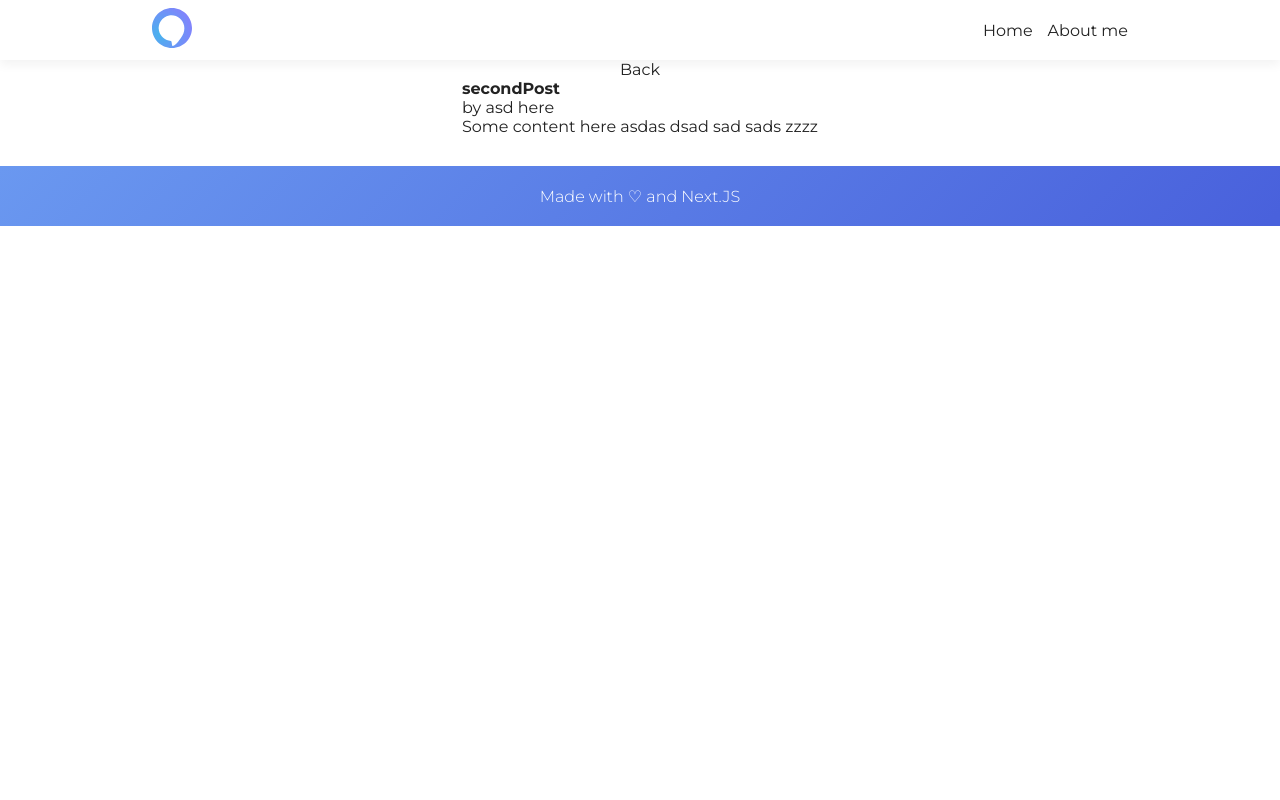
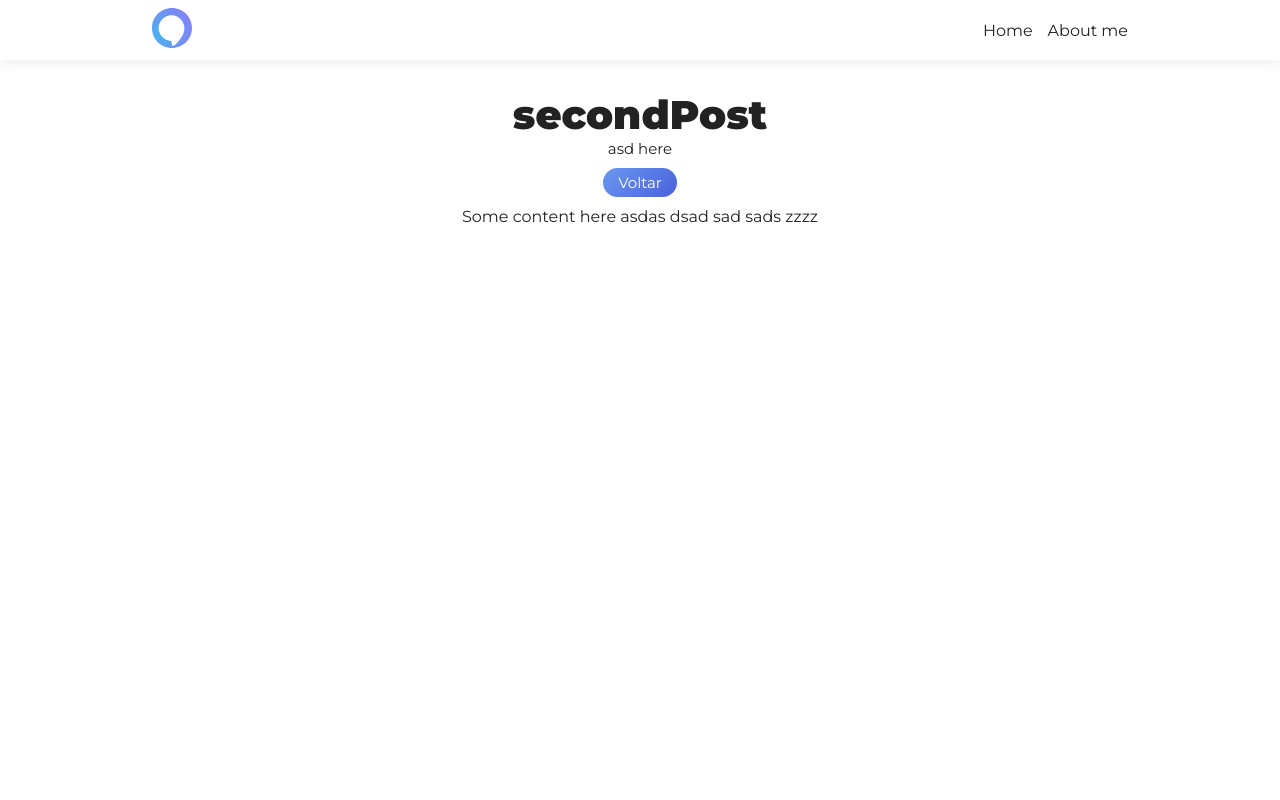
Before and after one commit to massaaki/personal-blog, a Next.js app: page /post/mySecondPost in a window 1280 px wide. Shown: the top 800 px of the page. Built offline with nearby package versions, Linux system fonts and the light colour scheme.

Commit message:
feat: added post base layout && Adjust header component

```diff
--- a/src/pages/about/index.tsx
+++ b/src/pages/about/index.tsx
@@ -4,7 +4,7 @@ import HeaderSection from 'shared/components/HeaderSection';
 const aboutPage = () => {
   return (
     <DefaultLayout pageTitle="About page">
-      <div className="container">
+      <div className="main">
         <HeaderSection
           topText="Hello, I'm"
           mainText="Maurício Massaaki"
--- a/src/pages/index.tsx
+++ b/src/pages/index.tsx
@@ -19,7 +19,7 @@ interface IRequest {
 const HomePage = ({ posts }: IRequest) => {
   return (
     <DefaultLayout pageTitle="Mauricio Massaaki - Entrepeneur & Passionate Developer">
-      <div className="container">
+      <div className="main">
         <HeaderSection
           topText="Hello world,"
           mainText="Welcome to learn"
--- a/src/pages/post/[postname].tsx
+++ b/src/pages/post/[postname].tsx
@@ -2,6 +2,8 @@ import Link from 'next/link';
 import matter from 'gray-matter';
 import ReactMarkdown from 'react-markdown';
 import DefaultLayout from 'shared/layout/DefaultLayout';
+import { PostContent, Article, Title, Author } from './styles';
+import Headersection from 'shared/components/HeaderSection';
 
 interface IRequest {
   frontmatter: {
@@ -20,18 +22,19 @@ const post = ({ frontmatter, markdownBody }: IRequest) => {
 
   return (
     <DefaultLayout pageTitle={frontmatter.title}>
-      <Link href="/">
-        <a> Back</a>
-      </Link>
+      <div className="main">
+        <Article>
+          <Title>{frontmatter.title}</Title>
+          <Author>{frontmatter.author}</Author>
+          <Link href="/">
+            <a>Voltar</a>
+          </Link>
 
-      <article>
-        <h1>{frontmatter.title}</h1>
-        <p>by {frontmatter.author}</p>
-
-        <div>
-          <ReactMarkdown source={markdownBody} />
-        </div>
-      </article>
+          <PostContent>
+            <ReactMarkdown source={markdownBody} />
+          </PostContent>
+        </Article>
+      </div>
     </DefaultLayout>
   );
 };
--- /dev/null
+++ b/src/pages/post/styles.ts
@@ -0,0 +1,57 @@
+import styled from 'styled-components';
+
+export const Article = styled.article`
+  display: flex;
+  flex-direction: column;
+  align-items: center;
+  margin: 30px 0;
+  min-height: 100vh;
+
+  > a {
+    font-size: 15px;
+    background: ${props => props.theme.colors.light.footerBackground};
+    color: ${props => props.theme.colors.light.footerText};
+    border-radius: 50px;
+    padding: 5px 15px;
+    margin: 10px 0;
+  }
+`;
+
+export const Title = styled.h1`
+  font-size: 40px;
+  font-weight: 800;
+`;
+export const Author = styled.p`
+  font-size: 15px;
+`;
+
+export const PostContent = styled.div`
+  display: flex;
+  flex-direction: column;
+  align-items: center;
+  img {
+    max-width: 600px;
+    width: 100%;
+  }
+  h2 {
+    margin: 10px 0;
+    font-size: 25px;
+    font-weight: bold;
+  }
+  p {
+    display: flex;
+    flex-direction: column;
+    align-items: center;
+    text-align: justify;
+    max-width: 780px;
+    img {
+      margin: 10px;
+    }
+  }
+  code {
+    background: ${props => props.theme.colors.light.codeBackground};
+    color: ${props => props.theme.colors.light.codeText};
+    padding: 15px;
+    margin: 10px;
+  }
+`;
--- a/src/posts/mypost.md
+++ b/src/posts/mypost.md
@@ -1,10 +1,22 @@
 ---
 title: 'Title Here'
 author: 'Author here'
+thumbnail: /img/thumbtest.png
 ---
 
-Some content here asdas dsad sad sads
-ad sadsa dasd
-asd sad asdsad sad
-asd asdsa dsad asd a
-asd asda sdsad asd sadsa das dsad as
+## Some title here
+
+Loren is simply dummy text of the printing and typesetting industry. Lorem Ipsum has been the industry's standard dummy text ever since the 1500s, when an unknown printer took a galley of type and scrambled it to make a type specimen book. It has survived not only five centuries, but also the leap into electronic typesetting, remaining essentially unchanged. It was popularised in the 1960s with the release of Letraset sheets containing Lorem Ipsum passages, and more recently with desktop publishing software like Aldus PageMaker including versions of Lorem Ipsum.
+![Just a image test](/img/thumbtest.png 'Just a image test here')
+Step 01:
+`dasda = asdasdasdasdasdasdasdasdconst foo=bar;const handleClick = () => { console.log("hello world!");}<button onClick={handleClick}>Click me</button>`
+Step 02:
+
+- Create React-app\* Delete React-app
+  Step 03:
+
+1. Update React-app2. Update React2-app
+   [Link here](www.google.com)
+
+> Some quote here
+> **Bold text here** > _Italic text here_
--- a/src/shared/components/HeaderSection/index.tsx
+++ b/src/shared/components/HeaderSection/index.tsx
@@ -5,7 +5,7 @@ import BackgroundAbstract from 'shared/icons/BackgroundAbstract';
 const HeaderSection = ({ topText, mainText, bottomText }: IHeader) => {
   return (
     <Header>
-      <BackgroundAbstract />
+      {/* <BackgroundAbstract /> */}
       <Content>
         <p>{topText}</p>
         <h1>{mainText}</h1>
--- a/src/shared/layout/DefaultLayout/styles.ts
+++ b/src/shared/layout/DefaultLayout/styles.ts
@@ -5,11 +5,10 @@ export const Container = styled.div`
   flex-direction: column;
   align-items: center;
   margin-top: 60px;
-  height: 100vh;
   width: 100%;
 
   font-family: 'Montserrat', sans-serif;
-  .container {
+  .main {
     width: 80%;
     min-height: 100vh;
   }
--- a/src/styles/theme.ts
+++ b/src/styles/theme.ts
@@ -5,20 +5,25 @@ const theme = {
     dark: {
       navBackground: 'rgb(35,35,35)',
       background: 'rgb(25, 25, 25)',
+      footerBackground:
+        'linear-gradient( 134deg, rgb(106, 152, 240) 0%, rgb(73, 97, 220) 99%)',
       text: '#e1e1e1',
       textHover: '#fff',
-      footerText: '#fff'
+      footerText: '#fff',
+      codeBackground: '#fff',
+      codeText: '#555'
     },
     light: {
       navBackground: '#fff',
       background: '#fff',
+      footerBackground:
+        'linear-gradient( 134deg, rgb(106, 152, 240) 0%, rgb(73, 97, 220) 99%)',
       text: '#222',
       textHover: '#555',
-      footerText: '#fff'
+      footerText: '#fff',
+      codeBackground: '#D8D8D8',
+      codeText: '#101214'
     }
-  },
-  fonts: {
-    // title: MontSerratBold
   }
 };
 
```
Also changed, not shown: src/shared/components/HeaderSection/styles.ts (+5 -3 lines), public/img/thumbtest.png (added).
